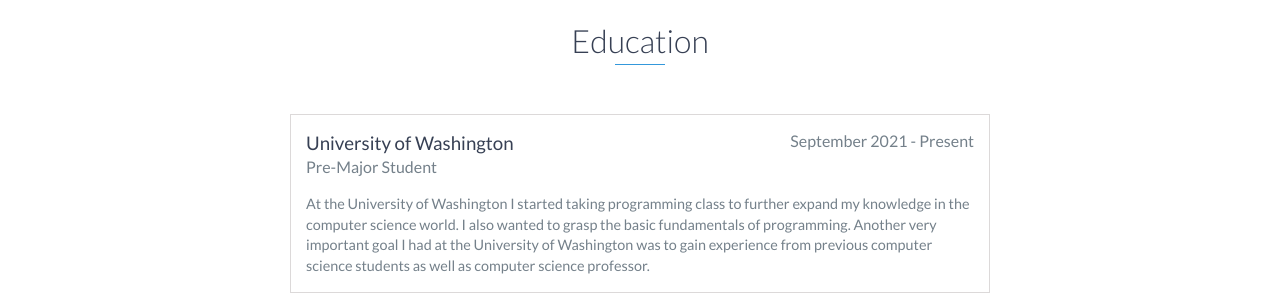
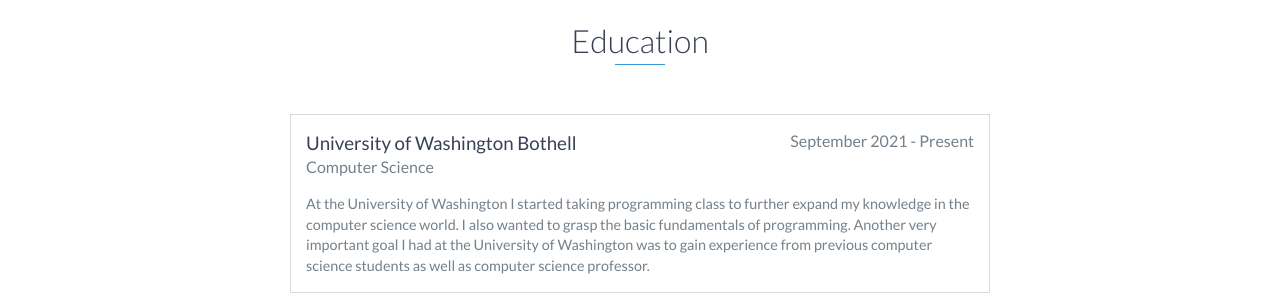
Before and after one commit to alinour64/Portfolio, a website: page index.html in a window 1280 px wide. Shown: the part 1280-1574 px from the top of the page. Drawn offline with nearby package versions, Linux system fonts and the light colour scheme.

Commit message:
school change

```diff
--- a/index.html
+++ b/index.html
@@ -127,9 +127,9 @@
 
 
         <div class="education-block">
-            <h3>University of Washington</h3>
+            <h3>University of Washington Bothell</h3>
             <span class="education-date">September 2021 - Present</span>
-            <h4>Pre-Major Student</h4>
+            <h4>Computer Science</h4>
             <p>
                 At the University of Washington I started taking programming class to further expand my knowledge in the computer science world. I also wanted to grasp the basic
                 fundamentals of programming. Another very important goal I had at the University of Washington was to gain experience from previous computer science students as
```
